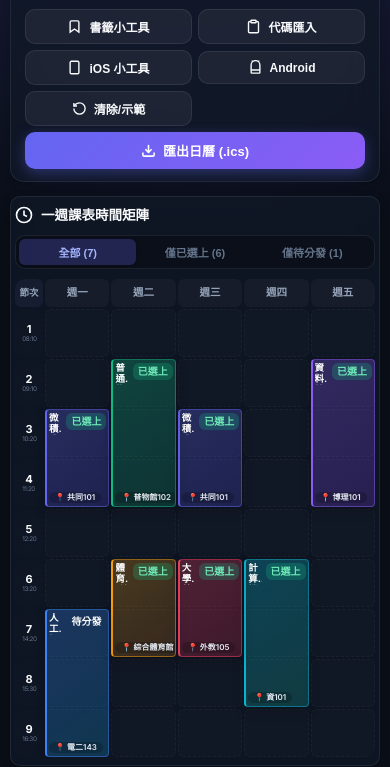
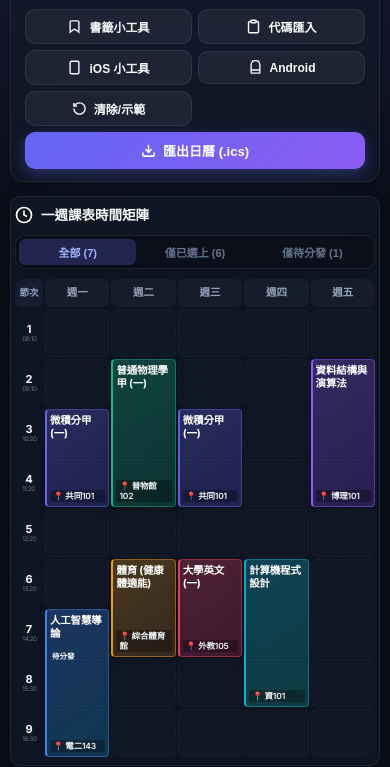
Before and after one commit to Annie04082020/ntu-course-calendar, a website: page index.html in a window 390 px wide. Shown: the part 102-869 px from the top of the page. Drawn offline with Linux system fonts and the light colour scheme.

Commit message:
fix(web): remove redundant enrolled badge and optimize course name/classroom wrapping on mobile

```diff
--- a/index.html
+++ b/index.html
@@ -10,7 +10,7 @@
   <link rel="preconnect" href="https://fonts.gstatic.com" crossorigin>
   <link href="https://fonts.googleapis.com/css2?family=Inter:wght@400;500;600;700&family=Outfit:wght@600;700;800&family=Noto+Sans+TC:wght@400;500;700&display=swap" rel="stylesheet">
 
-  <link rel="stylesheet" href="style.css">
+  <link rel="stylesheet" href="style.css?v=1.0.5">
 </head>
 <body>
 
@@ -772,19 +772,18 @@
             const gridStartRow = (firstPIdx - minPeriodIdx) + 2;
             const gridEndRow = (lastPIdx - minPeriodIdx) + 3;
 
-            if (gridStartRow < 2) return;
-
+            const isWaitlist = !course.isEnrolled;
             const blockHTML = `
-              <div class="tt-course-block ${colorClass} ${course.isEnrolled ? '' : 'waitlist-card'}"
+              <div class="tt-course-block ${colorClass} ${isWaitlist ? 'waitlist-card' : ''}"
                    style="grid-column: ${col}; grid-row: ${gridStartRow} / ${gridEndRow};"
                    onclick="openCourseDetail('${course.id}')">
                 <div class="tt-b-top">
                   <span class="tt-b-name">${escapeHtml(course.name)}</span>
-                  <span class="tt-b-status ${course.isEnrolled ? 'enrolled' : 'wait'}">${course.isEnrolled ? '已選上' : '待分發'}</span>
+                  ${isWaitlist ? '<span class="tt-b-status wait">待分發</span>' : ''}
                 </div>
                 <div class="tt-b-bottom">
                   <span class="tt-b-meta">${escapeHtml(course.instructor ? course.instructor + ' · ' : '')}${course.credits} 學分</span>
-                  <span class="tt-b-loc">📍 ${escapeHtml(course.locations && course.locations[0] ? course.locations[0] : '依系所公告')}</span>
+                  <span class="tt-b-loc">📍 ${escapeHtml(formatLocDisplay(course.locations && course.locations[0] ? course.locations[0] : '依公告'))}</span>
                   <span class="tt-b-meta">${g.timeStr}</span>
                 </div>
               </div>
@@ -847,6 +846,21 @@
     function updateSidebarSelectionCount() {
       const label = document.getElementById('sidebar-sel-label');
       label.textContent = `已勾選 ${selectedCourseIds.size} / ${courses.length} 門課程`;
+    }
+
+    function formatLocDisplay(loc) {
+      if (!loc) return '依公告';
+      return String(loc)
+        .replace(/^國立臺灣大學\s*/, '')
+        .replace(/^臺大\s*/, '')
+        .replace(/綜合教學館/, '綜教')
+        .replace(/博雅教學館/, '博雅')
+        .replace(/普通教學館/, '普通')
+        .replace(/共同教學館/, '共同')
+        .replace(/新生教學館/, '新生')
+        .replace(/社會科學院大樓/, '社科院')
+        .replace(/社會科學院/, '社科')
+        .trim();
     }
 
     function escapeHtml(str) {
--- a/style.css
+++ b/style.css
@@ -1178,33 +1178,72 @@ body {
   }
 
   .tt-course-block {
-    padding: 3px 2px !important;
+    padding: 4px 3px !important;
     min-width: 0 !important;
     overflow: hidden !important;
     border-radius: 4px !important;
     box-sizing: border-box !important;
     border-left-width: 2.5px !important;
+    display: flex !important;
+    flex-direction: column !important;
+    justify-content: space-between !important;
+  }
+
+  .tt-b-top {
+    display: block !important;
+    width: 100% !important;
+  }
+
+  .tt-b-status {
+    display: none !important;
+  }
+
+  .tt-b-status.wait {
+    display: inline-block !important;
+    font-size: 7.5px !important;
+    padding: 0 2px !important;
+    margin-top: 1px !important;
+    line-height: 1 !important;
+    border-radius: 2px !important;
   }
 
   .tt-b-name {
-    font-size: 9.5px !important;
-    line-height: 1.15 !important;
-    word-break: break-all !important;
+    font-size: 10.5px !important;
+    line-height: 1.25 !important;
     font-weight: 700 !important;
     overflow: hidden !important;
     display: -webkit-box !important;
-    -webkit-line-clamp: 2 !important;
+    -webkit-line-clamp: 3 !important;
     -webkit-box-orient: vertical !important;
+    word-break: break-word !important;
+    white-space: normal !important;
+    color: #ffffff !important;
+    letter-spacing: -0.2px !important;
+    width: 100% !important;
+  }
+
+  .tt-b-bottom {
+    margin-top: auto !important;
+    width: 100% !important;
   }
 
   .tt-b-loc {
-    font-size: 8px !important;
-    line-height: 1.1 !important;
-    word-break: break-all !important;
+    font-size: 8.5px !important;
+    line-height: 1.2 !important;
     overflow: hidden !important;
-    white-space: nowrap !important;
-    text-overflow: ellipsis !important;
-    margin-top: 1px !important;
+    white-space: normal !important;
+    word-break: break-word !important;
+    display: -webkit-box !important;
+    -webkit-box-orient: vertical !important;
+    -webkit-line-clamp: 2 !important;
+    margin-top: 2px !important;
+    background: rgba(0, 0, 0, 0.3) !important;
+    padding: 1px 3px !important;
+    border-radius: 3px !important;
+    width: 100% !important;
+    box-sizing: border-box !important;
+    color: #f1f5f9 !important;
+    letter-spacing: -0.2px !important;
   }
 
   .tt-b-meta {
```
Also changed, not shown: generate_index.js (+20 -6 lines).
